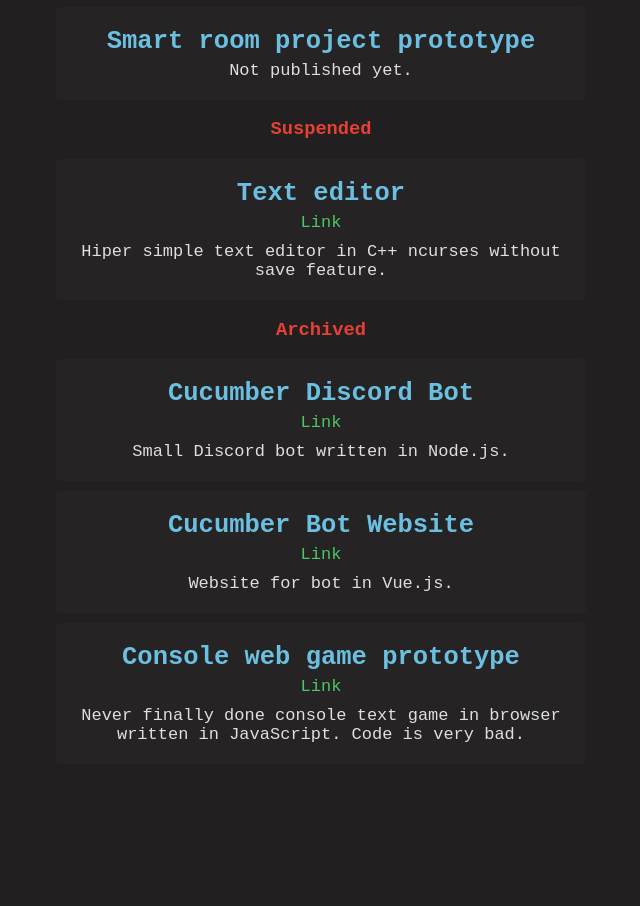
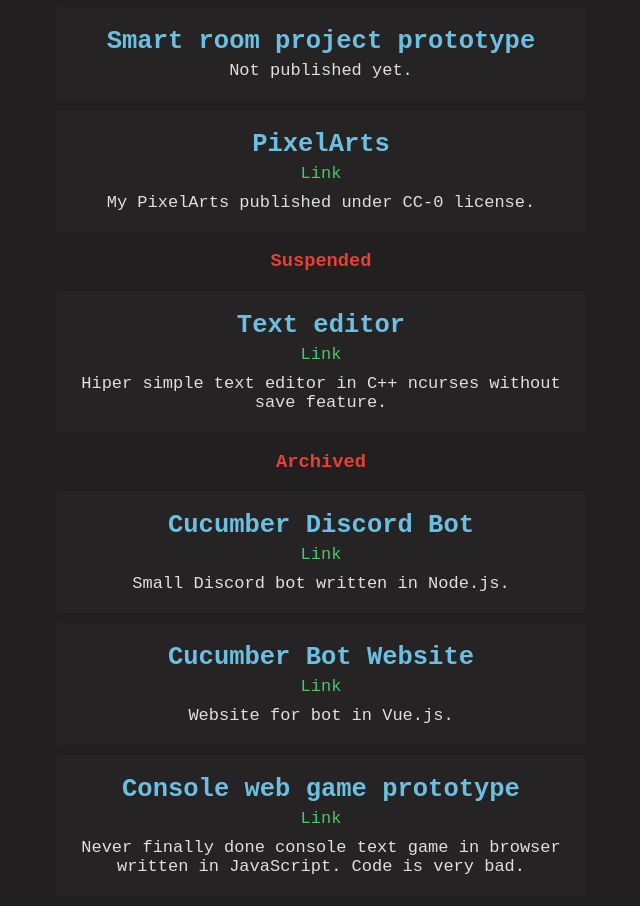
Before and after one commit to samedamci/personal_page, a website: page projects.html in a window 1280 px wide. Shown: the part 1837-2743 px from the top of the page, without its empty margins (319-959 px from the left). Before the commit the page ends 2611 px from the top, so only its background shows below. Drawn offline with nearby package versions, Linux system fonts and the light colour scheme; files that its build step writes are made by us from their sources.

Commit message:
Add my PixelArts to 'projects' section

```diff
--- a/projects.html
+++ b/projects.html
@@ -76,6 +76,11 @@
         <h2>Smart room project prototype</h2>
         Not published yet.
       </div>
+      <div class="project">
+        <h2>PixelArts</h2>
+        <a class="dl" href="https://github.com/samedamci/pixelarts">Link</a>
+        My PixelArts published under CC-0 license.
+      </div>
       <h3>Suspended</h3>
       <div class="project">
         <h2>Text editor</h2>
```
